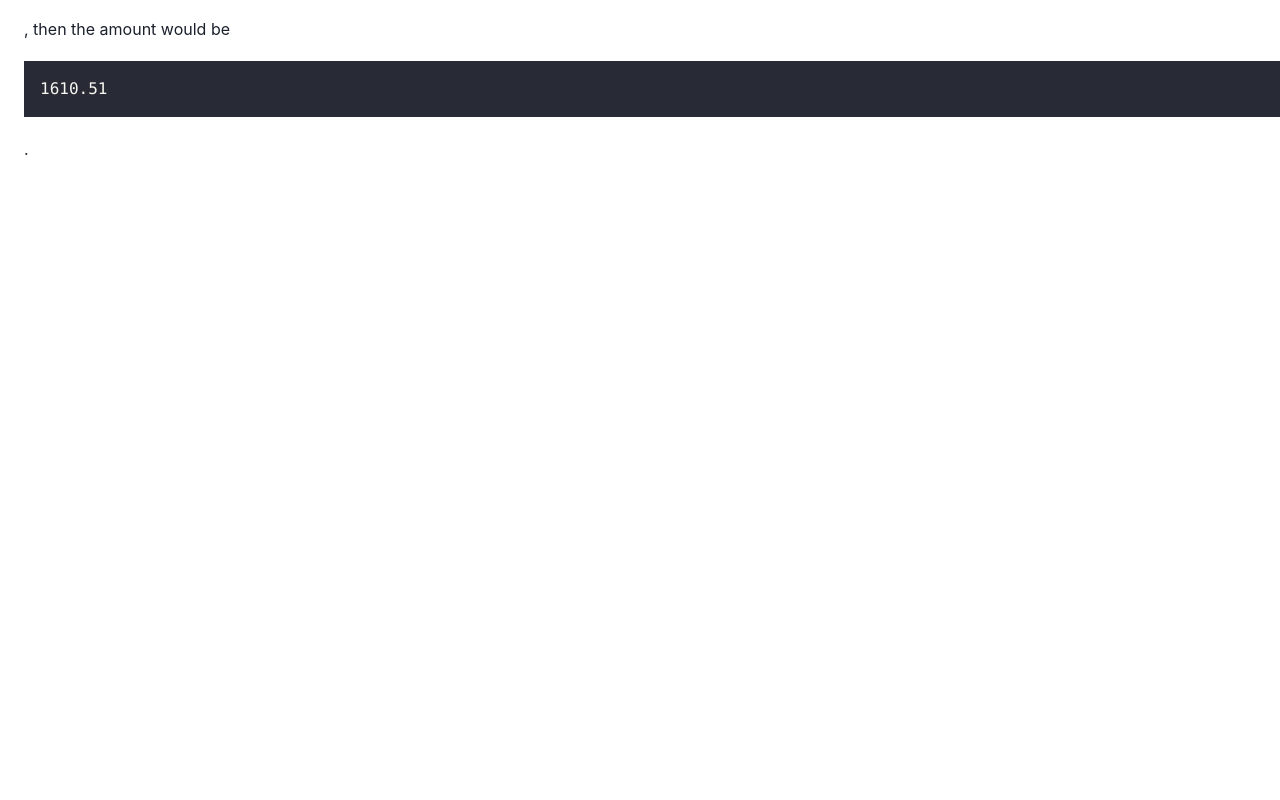
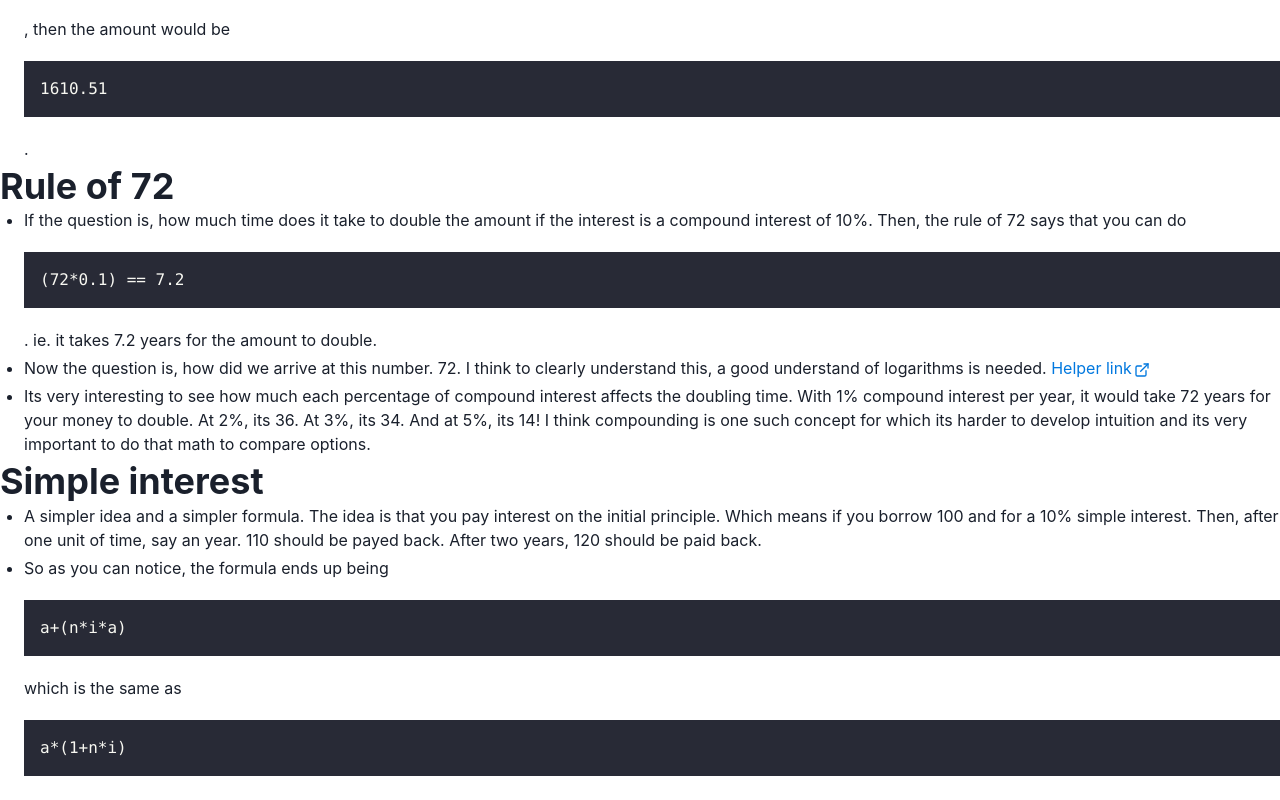
Before and after one commit to BharatKalluri/bharatkalluri.com, a Next.js app: page /note/finance-and-capital-markets-khan-academy in a window 1280 px wide. Shown: the part 1738-2538 px from the top of the page. Before the commit the page ends 1903 px from the top, so only its background shows below. Built offline with nearby package versions, Linux system fonts and the light colour scheme.

Commit message:
Added notes on simple interest

```diff
--- a/pages/note/finance-and-capital-markets-khan-academy.mdx
+++ b/pages/note/finance-and-capital-markets-khan-academy.mdx
@@ -1,6 +1,6 @@
 ---
 title: Notes on Finance and capital markets, A class from khan academy
-publishedAt: "2021-01-21"
+publishedAt: "2020-01-21"
 tags:
     - economics
     - khan-academy
@@ -24,3 +24,21 @@ The initial ideas as of now seem easy since I have already picked them up at sch
     month/year/day etc..) is `a + (a*i)` => `a*(1+i)`. Now for the next unit of time, `(a*(1+i)) + ((a*(1+i))*i)` =>
     `a*(1+i)*(1+i)` => `a*((1+i)**2)`. Cool, here is the pattern now. Let us say `n` is the number `a*((1+i)**n)`. So
     plug in `a=1000`, `i=0.1` and `n=5`, then the amount would be `1610.51`.
+
+## Rule of 72
+
+-   If the question is, how much time does it take to double the amount if the interest is a compound interest of 10%.
+    Then, the rule of 72 says that you can do `(72*0.1) == 7.2`. ie. it takes 7.2 years for the amount to double.
+-   Now the question is, how did we arrive at this number. 72. I think to clearly understand this, a good understand of
+    logarithms is needed. [Helper link](https://betterexplained.com/articles/the-rule-of-72/)
+-   Its very interesting to see how much each percentage of compound interest affects the doubling time. With 1% compound
+    interest per year, it would take 72 years for your money to double. At 2%, its 36. At 3%, its 34. And at 5%, its 14!
+    I think compounding is one such concept for which its harder to develop intuition and its very important to do that
+    math to compare options.
+
+## Simple interest
+
+-   A simpler idea and a simpler formula. The idea is that you pay interest on the initial principle. Which means if you
+    borrow 100 and for a 10% simple interest. Then, after one unit of time, say an year. 110 should be payed back. After two
+    years, 120 should be paid back.
+-   So as you can notice, the formula ends up being `a+(n*i*a)` which is the same as `a*(1+n*i)`
```
